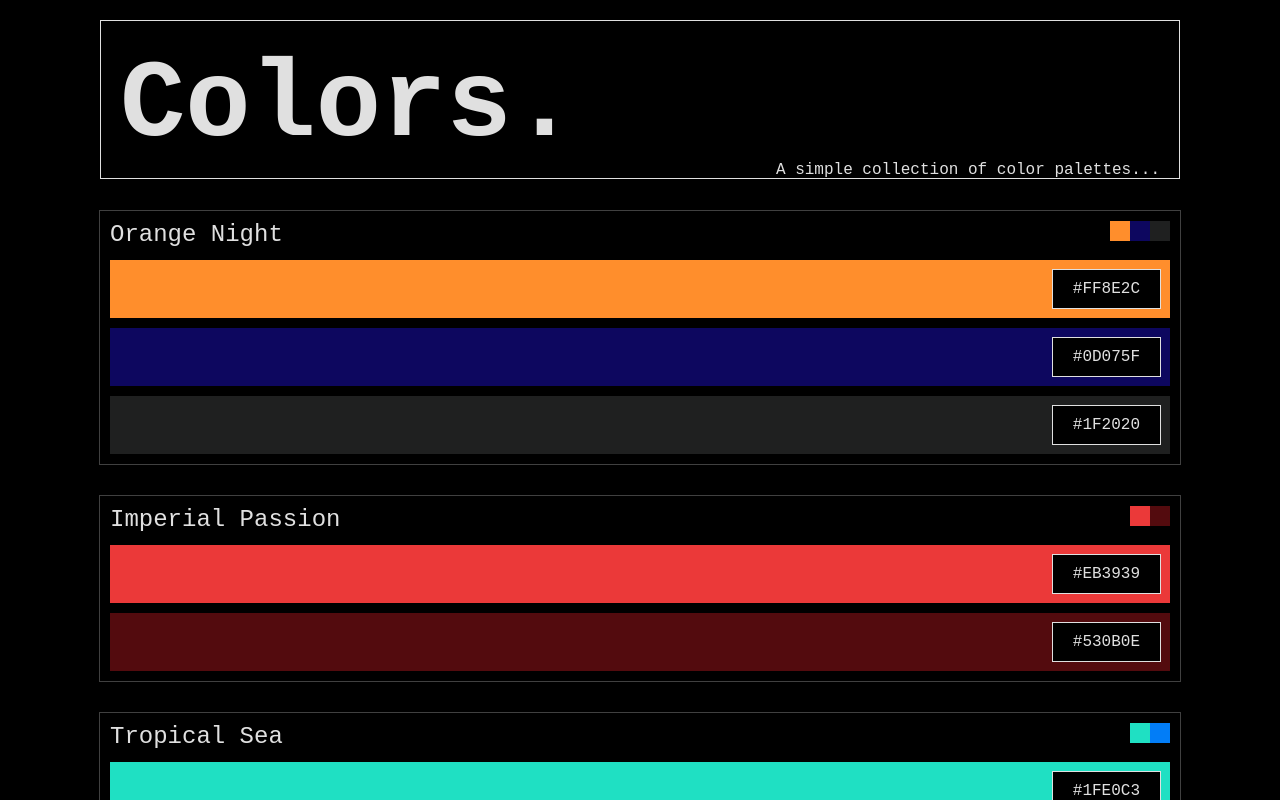
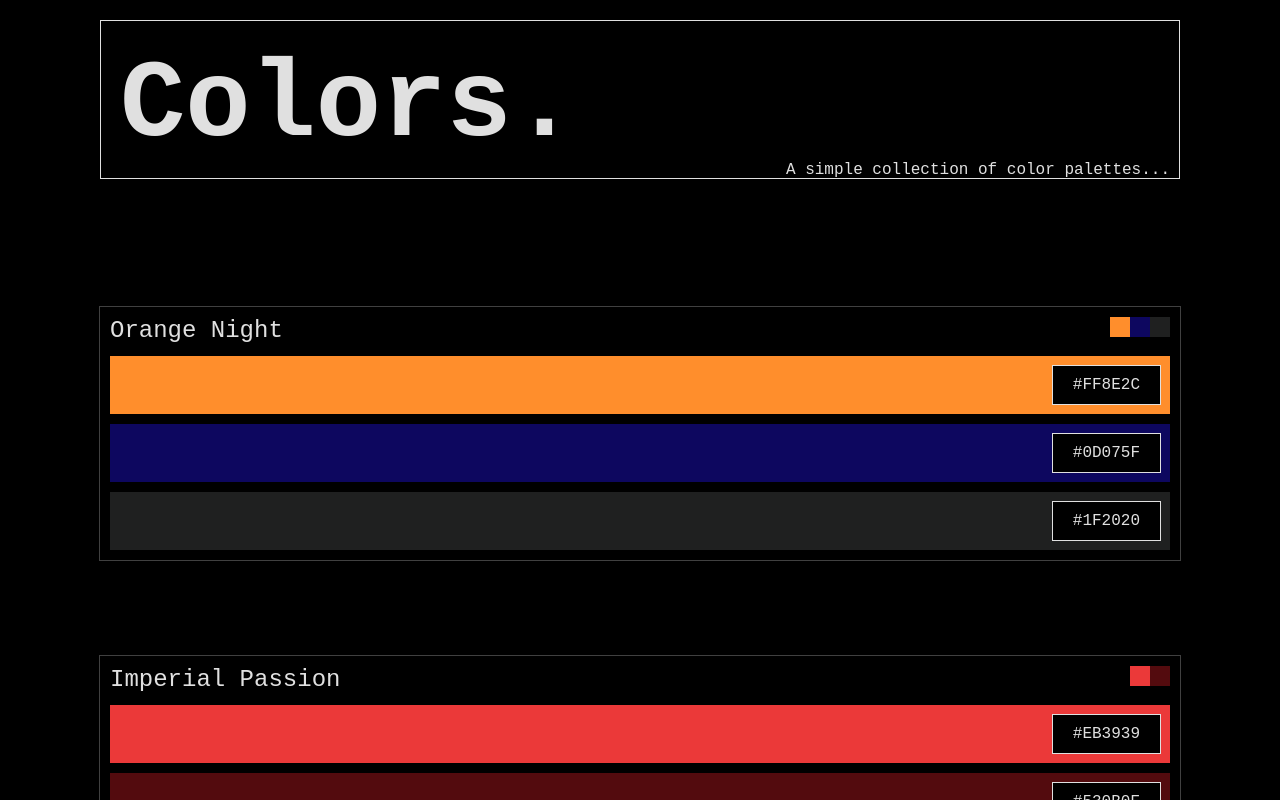
Before and after one commit to JuSellier/colors, a Svelte app: page / in a window 1280 px wide. Shown: the top 800 px of the page. Built offline with nearby package versions, Linux system fonts and the light colour scheme; a web font is replaced by a local one.

Commit message:
increased spacing between palettes

```diff
--- a/src/components/Intro.svelte
+++ b/src/components/Intro.svelte
@@ -14,6 +14,7 @@
     margin-bottom: 0;
     margin-left: auto;
     padding-left: 5px;
+    margin-right: -10px;
     max-width: max-content;
   }
 </style>
--- a/src/components/PaletteList.svelte
+++ b/src/components/PaletteList.svelte
@@ -10,9 +10,11 @@
   }
 
   div {
+    --spacing: calc(1rem + 10vh);
+    padding: var(--spacing) 0;
     display: flex;
     flex-direction: column;
-    row-gap: 2rem;
+    row-gap: var(--spacing);
   }
 </style>
 
```
